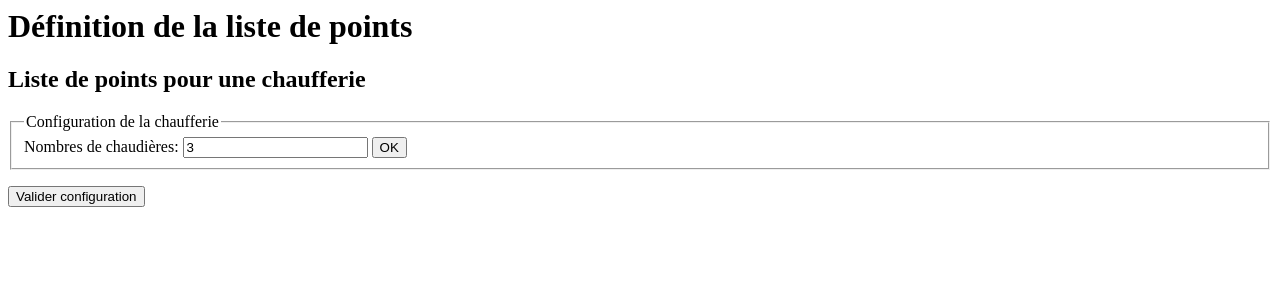
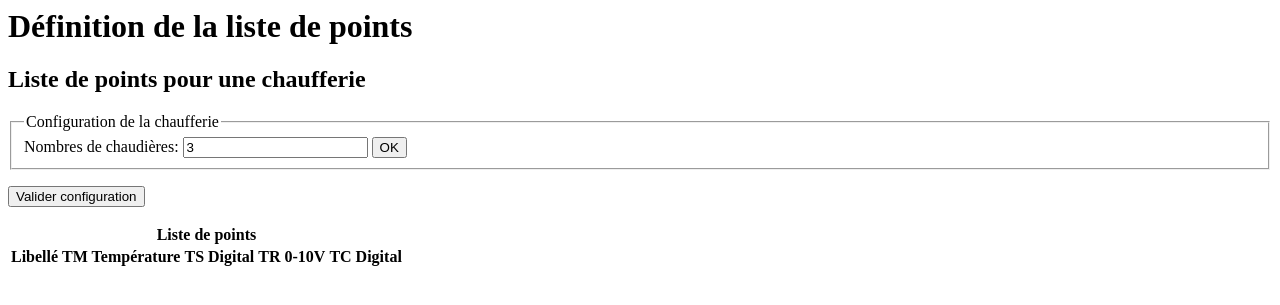
Before and after one commit to Nickoscos/syscoApp, a Django app: page /polls/chaufferie/ in a window 1280 px wide. Shown: the top 305 px of the page. Run offline with Django 3.2, Linux system fonts and the light colour scheme; data comes from the database, SQL or seed files in the repository; both versions use the stored data as it was after the commit; lists and menus that the app fills with data are empty.

Commit message:
affichage liste de points sur page chaufferie

```diff
--- a/src/polls/templates/polls/chaufferie.html
+++ b/src/polls/templates/polls/chaufferie.html
@@ -41,32 +41,32 @@
     <input type="submit" value="Valider configuration">
 </form>
 
-{% for e in chaufferie.Chaudieres %}
-    <h3>test</h3>
-{% endfor %}
-<!-- {% for c in chaufferie.Chaudieres %}
-<fieldset>
+<!-- {% for l in listePts.pts %}
+    <p>{{ l.libelle }} => TM: {{ l.TM }}, TS: {{ l.TS }}, TR: {{ l.TR }}, TC: {{ l.TC }}</p>
+{% endfor %} -->
+
 <table>
     <thead>
         <tr>
-                <th colspan="2">Chaudière {{ c.num }}</th>
+            <th colspan="5">Liste de points</th>
+        </tr>
+        <tr>
+            <th>Libellé</th>
+            <th>TM Température</th>
+            <th>TS Digital</th>
+            <th>TR 0-10V</th>
+            <th>TC Digital</th>
         </tr>
     </thead>
     <tbody>
+        {% for l in listePts.pts %}
         <tr>
-                <td>Libellé</td>
-                <td>TM</td>
-                <td>TS</td>
-                <td>TS impulsionnel</td>
-                <td>TR</td>
-                <td>TC</td>
+            <td>{{ l.libelle }}</td>
+            <td>{{ l.TM }}</td>
+            <td>{{ l.TS }}</td>
+            <td>{{ l.TR }}</td>
+            <td>{{ l.TC }}</td>
         </tr>
-
+        {% endfor %}
     </tbody>
 </table>
-</fieldset>
-{% endfor %} -->
-
-<!-- {% for e in chaufferie.Chaudieres.equipements %} -->
-
-<!-- {% endfor %} -->
--- a/src/polls/views.py
+++ b/src/polls/views.py
@@ -1,5 +1,6 @@
 from django.shortcuts import render
 from .models.modelsChaudiere import Chaufferie
+from .models.modelsEquip import Liste
 from .forms.formsChaudiere import nbChaudForm, chaudForm
 from .ListePTS.listePts import generationListe
 
@@ -18,6 +19,15 @@ def chaufferieView(request):
         #Si l'objet 1 n'existe pas, on l'initialise
         c = Chaufferie.objects.create(id=1, nbChaudiere=1)
         c.save()
+
+    #Initialisation de la liste de points
+    try:
+        #Si l'objet 1 est existant alors on le récupère
+        listePts = Liste.objects.get(id=1)
+        # liste = Liste.objects.get(id=1)
+    except Liste.DoesNotExist:
+        #Si l'objet 1 n'existe pas, on ne fait rien
+        listePts = Liste.objects.create(id=1)
 
     ##Déclaration des deux formulaires
     initial_data = c
@@ -53,5 +63,10 @@ def chaufferieView(request):
 
 
     c = Chaufferie.objects.get(id=1) #Relecture pour affichage
-
-    return render(request, 'polls/chaufferie.html', {'nbChaudform': nbChaudform, 'chaudform': chaudForm, 'chaufferie': c})
+    listePts = Liste.objects.get(id=1)
+    return render(request, 'polls/chaufferie.html', {
+        'nbChaudform': nbChaudform,
+        'chaudform': chaudForm,
+        'chaufferie': c,
+        'listePts': listePts
+        })
```
Also changed, not shown: src/polls/ListePTS/listePts.py (+30 -5 lines), src/db.sqlite3. Lines whose indentation alone changed are shown as unchanged.
